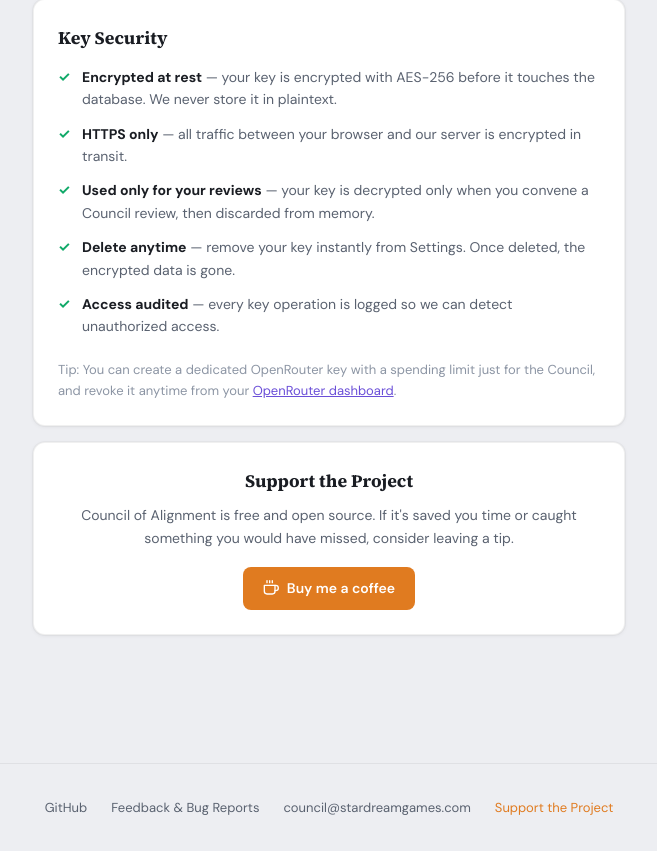
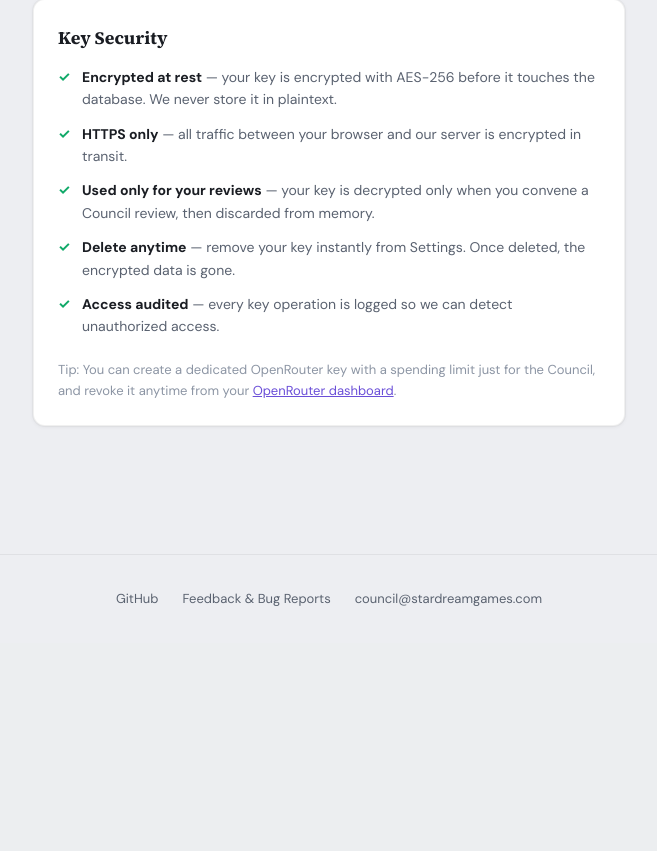
Before and after one commit to scifi-signals/council-of-alignment, a Python web app: template templates/settings.html in a window 1280 px wide. Shown: the part 907-1758 px from the top of the page, without its empty margins (311-968 px from the left). After the commit the page ends 1513 px from the top, so only its background shows below. Run offline with Jinja, Linux system fonts and the light colour scheme; the template is opened without the code that fills it, so the values that code supplies are empty.

Commit message:
Remove Ko-fi links — Stripe Connect broken, will restore later
Ko-fi's Stripe Connect setup enabled 2FA without exposing the QR code
or backup codes, locking us out of the Stripe account. Removing tip jar
links until Stripe support resolves it.

Co-Authored-By: Claude Opus 4.6 <noreply@anthropic.com>

```diff
--- a/templates/base.html
+++ b/templates/base.html
@@ -54,7 +54,6 @@
             <a href="https://github.com/scifi-signals/council-of-alignment" target="_blank" rel="noopener">GitHub</a>
             <a href="https://github.com/scifi-signals/council-of-alignment/issues" target="_blank" rel="noopener">Feedback &amp; Bug Reports</a>
             <a href="mailto:council@stardreamgames.com">council@stardreamgames.com</a>
-            <a href="https://ko-fi.com/scifisignals" target="_blank" rel="noopener" class="footer-kofi">Support the Project</a>
         </div>
     </footer>
     <script src="/static/app.js"></script>
--- a/templates/home.html
+++ b/templates/home.html
@@ -138,7 +138,7 @@
                 </a>
             </div>
         </div>
-        <p class="pricing-note">Council of Alignment is open source and free to use. If it saves you time, consider <a href="https://ko-fi.com/scifisignals" target="_blank" rel="noopener">leaving a tip</a> to help cover server costs.</p>
+        <p class="pricing-note">Council of Alignment is open source and free to self-host. <a href="https://github.com/scifi-signals/council-of-alignment" target="_blank" rel="noopener">View on GitHub</a></p>
     </div>
 </section>
 
--- a/templates/settings.html
+++ b/templates/settings.html
@@ -90,16 +90,5 @@
         </p>
     </div>
 
-    <!-- Support Section -->
-    <div class="settings-section support-section">
-        <h3>Support the Project</h3>
-        <p style="font-size: 14px; line-height: 1.7; color: var(--text-secondary);">
-            Council of Alignment is free and open source. If it's saved you time or caught something you would have missed, consider leaving a tip.
-        </p>
-        <a href="https://ko-fi.com/scifisignals" target="_blank" rel="noopener" class="btn btn-kofi">
-            <svg xmlns="http://www.w3.org/2000/svg" width="16" height="16" viewBox="0 0 24 24" fill="none" stroke="currentColor" stroke-width="2" stroke-linecap="round" stroke-linejoin="round"><path d="M18 8h1a4 4 0 0 1 0 8h-1"/><path d="M2 8h16v9a4 4 0 0 1-4 4H6a4 4 0 0 1-4-4V8z"/><line x1="6" y1="1" x2="6" y2="4"/><line x1="10" y1="1" x2="10" y2="4"/><line x1="14" y1="1" x2="14" y2="4"/></svg>
-            Buy me a coffee
-        </a>
-    </div>
 </div>
 {% endblock %}
```
